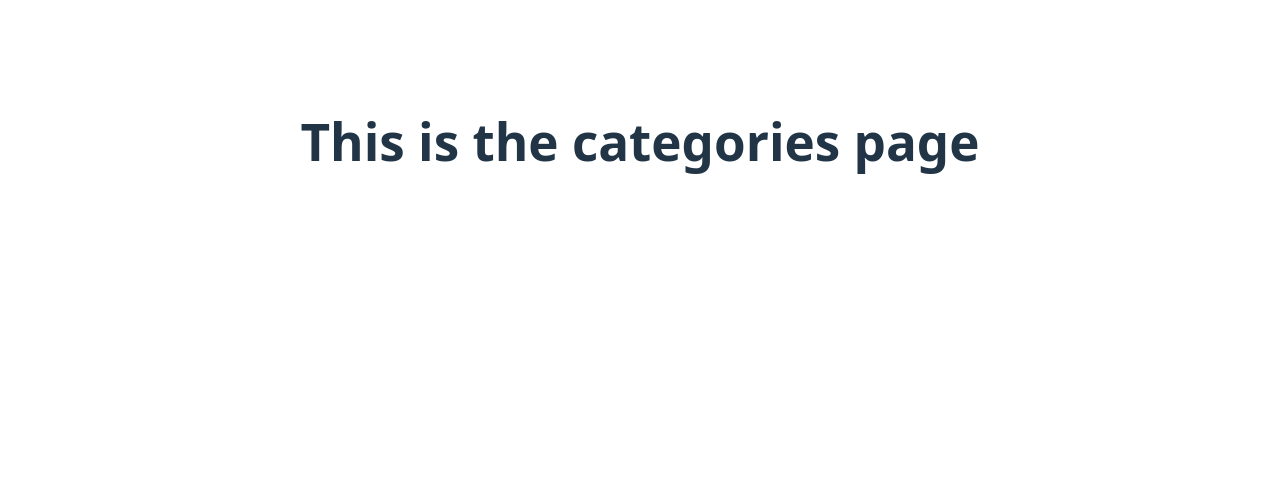
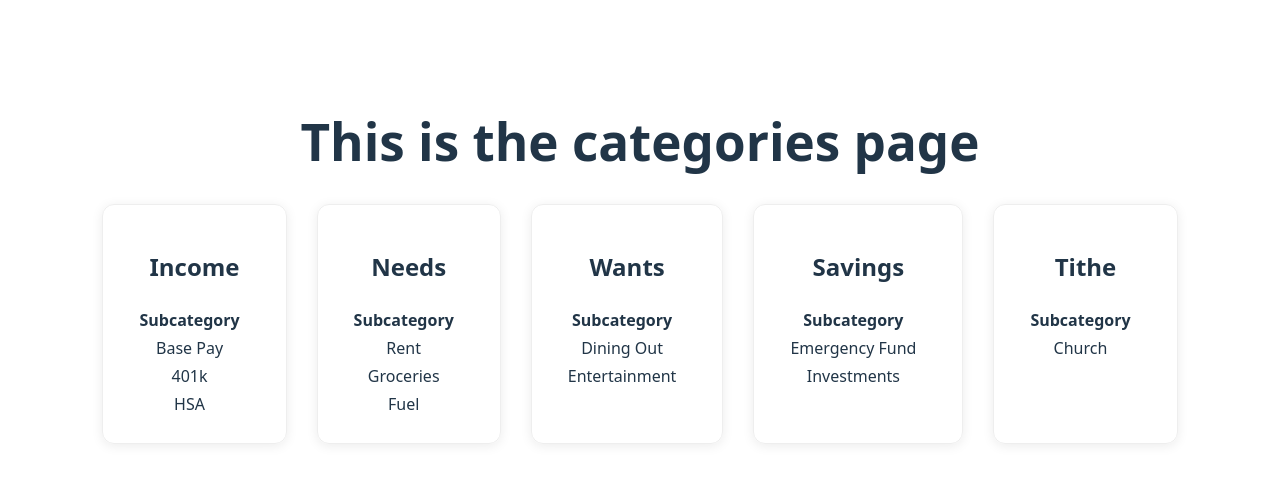
Before and after one commit to ddong19/finance-app, a React (Vite) app: page /categories in a window 1280 px wide. Shown: the top 482 px of the page. Built offline with nearby package versions, Linux system fonts and the light colour scheme.

Commit message:
Add Category Page with Fake Data

```diff
--- /dev/null
+++ b/src/components/CategoryTable.jsx
@@ -0,0 +1,36 @@
+import React from 'react'
+import '../css/CategoryTable.css'
+
+function CategoryTable({ category }) {
+    const fakeData =
+        {
+          "id": 1,
+          "name": "Food",
+          "subcategories": [
+            { "name": "Groceries" },
+            { "name": "Restaurants" }
+          ]
+        }
+
+  return (
+    <div className="category-table">
+      <h2>{category.name}</h2>
+      <table>
+        <thead>
+          <tr>
+            <th>Subcategory</th>
+          </tr>
+        </thead>
+        <tbody>
+          {category.subcategories.map((subcategory) => (
+            <tr key={subcategory.name}>
+              <td>{subcategory.name}</td>
+            </tr>
+          ))}
+        </tbody>
+      </table>
+    </div>
+  );
+}
+
+export default CategoryTable
--- /dev/null
+++ b/src/components/CategoryTableContainer.jsx
@@ -0,0 +1,19 @@
+import React from 'react';
+import CategoryTable from './CategoryTable.jsx';
+
+function CategoryTableContainer({ categories }) {
+  return (
+    <div style={{
+      display: 'flex',
+      gap: '30px',           // space between tables
+      justifyContent: 'center', // center the row
+      flexWrap: 'wrap'       // allow wrapping on small screens
+    }}>
+      {categories.map((category) => (
+        <CategoryTable key={category.id} category={category} />
+      ))}
+    </div>
+  );
+}
+
+export default CategoryTableContainer;
--- a/src/pages/Categories.jsx
+++ b/src/pages/Categories.jsx
@@ -1,6 +1,13 @@
+import CategoryTableContainer from '../components/CategoryTableContainer'
+
 function Categories() {
+      const categoryTypes = [{"id":1,"name":"Income","subcategories":[{"id":1,"name":"Base Pay"},{"id":2,"name":"401k"},{"id":3,"name":"HSA"}]},{"id":2,"name":"Needs","subcategories":[{"id":4,"name":"Rent"},{"id":5,"name":"Groceries"},{"id":6,"name":"Fuel"}]},{"id":3,"name":"Wants","subcategories":[{"id":7,"name":"Dining Out"},{"id":8,"name":"Entertainment"}]},{"id":4,"name":"Savings","subcategories":[{"id":9,"name":"Emergency Fund"},{"id":10,"name":"Investments"}]},{"id":5,"name":"Tithe","subcategories":[{"id":11,"name":"Church"}]}]
+
     return(
-        <h1>This is the categories page</h1>
+        <div>
+            <h1>This is the categories page</h1>
+            <CategoryTableContainer categories={categoryTypes}/>
+        </div>
     )
 }
 
```
